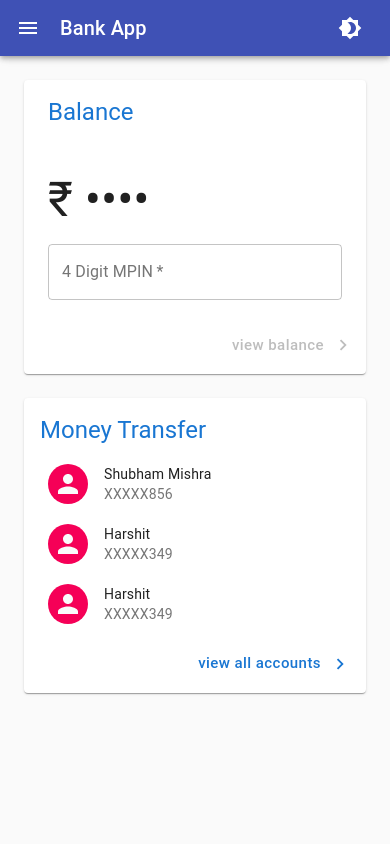
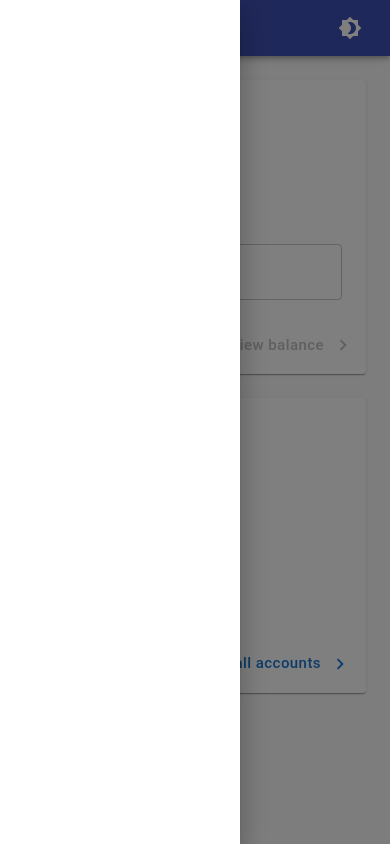
Before and after one commit to aragon12/my_bankapp, a React (Create React App) app: page / in a window 390 px wide. Both pictures are taken after a click on the button 28 px from the left and 28 px from the top of the page. Built offline with nearby package versions, Linux system fonts and the light colour scheme.

Commit message:
bankapp: AppDrawer: add mobile drawer
slidable drawer for mobile devices

```diff
--- a/src/AppDrawer.js
+++ b/src/AppDrawer.js
@@ -1,6 +1,9 @@
 import React from 'react';
 import clsx from 'clsx';
-import { createTheme, makeStyles, ThemeProvider } from '@material-ui/core/styles';
+import { ThemeProvider } from '@material-ui/core/styles';
+import useTheme from '@material-ui/core/styles/useTheme';
+import createTheme from '@material-ui/core/styles/createTheme';
+import makeStyles from '@material-ui/core/styles/makeStyles';
 import Drawer from '@material-ui/core/Drawer';
 import CssBaseline from '@material-ui/core/CssBaseline';
 import AppBar from '@material-ui/core/AppBar';
@@ -8,7 +11,8 @@ import Toolbar from '@material-ui/core/Toolbar';
 import IconButton from '@material-ui/core/IconButton';
 import MenuIcon from '@material-ui/icons/Menu';
 import Brightness4Icon from '@material-ui/icons/Brightness4';
-import { Typography } from '@material-ui/core';
+import useMediaQuery from '@material-ui/core/useMediaQuery';
+import Typography from '@material-ui/core/Typography';
 
 const drawerWidth = 240;
 
@@ -86,11 +90,20 @@ const lightTheme = {
 function AppDrawer(props) {
   const classes = useStyles();
   const [open, setOpen] = React.useState(props.open);
+  const [mobileOpen, setMobileOpen] = React.useState(false);
   const [darkMode, setDarkMode] = React.useState(false);
   const homeTheme = createTheme(darkMode ? darkTheme : lightTheme);
+  const isMobile = useMediaQuery(useTheme().breakpoints.down('sm'));
 
   const toggleDrawer = () => {
     setOpen(!open);
+  };
+
+  const toggleMobileDrawer = (event) => {
+    if (event.type === 'keydown' && (event.key === 'Tab' || event.key === 'Shift')) {
+      return;
+    }
+    setMobileOpen(!mobileOpen);
   };
 
   const toggleTheme = () => {
@@ -107,7 +120,7 @@ function AppDrawer(props) {
         <Toolbar>
           <IconButton
             color="inherit"
-            onClick={toggleDrawer}
+            onClick={isMobile ? toggleMobileDrawer : toggleDrawer}
             edge="start"
             className={classes.menuButton}
           >
@@ -127,17 +140,20 @@ function AppDrawer(props) {
       <ThemeProvider theme={homeTheme}>
         <Drawer
           className={classes.drawer}
-          variant="persistent"
+          variant={isMobile ? "temporary" : "persistent"}
           anchor="left"
-          open={open}
+          open={isMobile ? mobileOpen : open}
           classes={{
             paper: classes.drawerPaper,
           }}
+          onClose={toggleMobileDrawer}
         >
         </Drawer>
         <main
           className={clsx(classes.content, {
             [classes.contentShift]: open,
+          }, {
+            [classes.contentShift]: isMobile,
           })}
         >
           <div className={classes.drawerHeader} />
```
